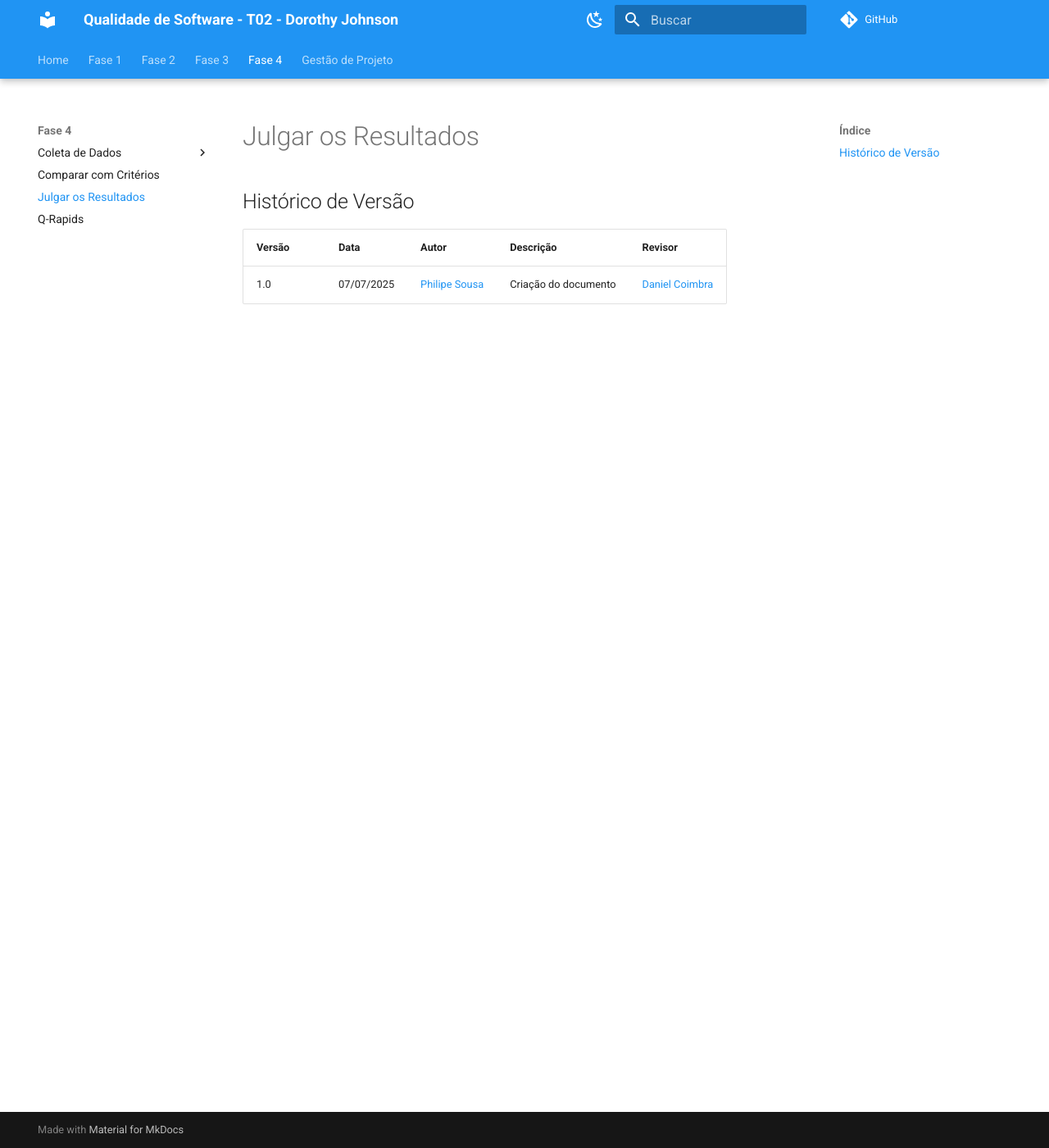
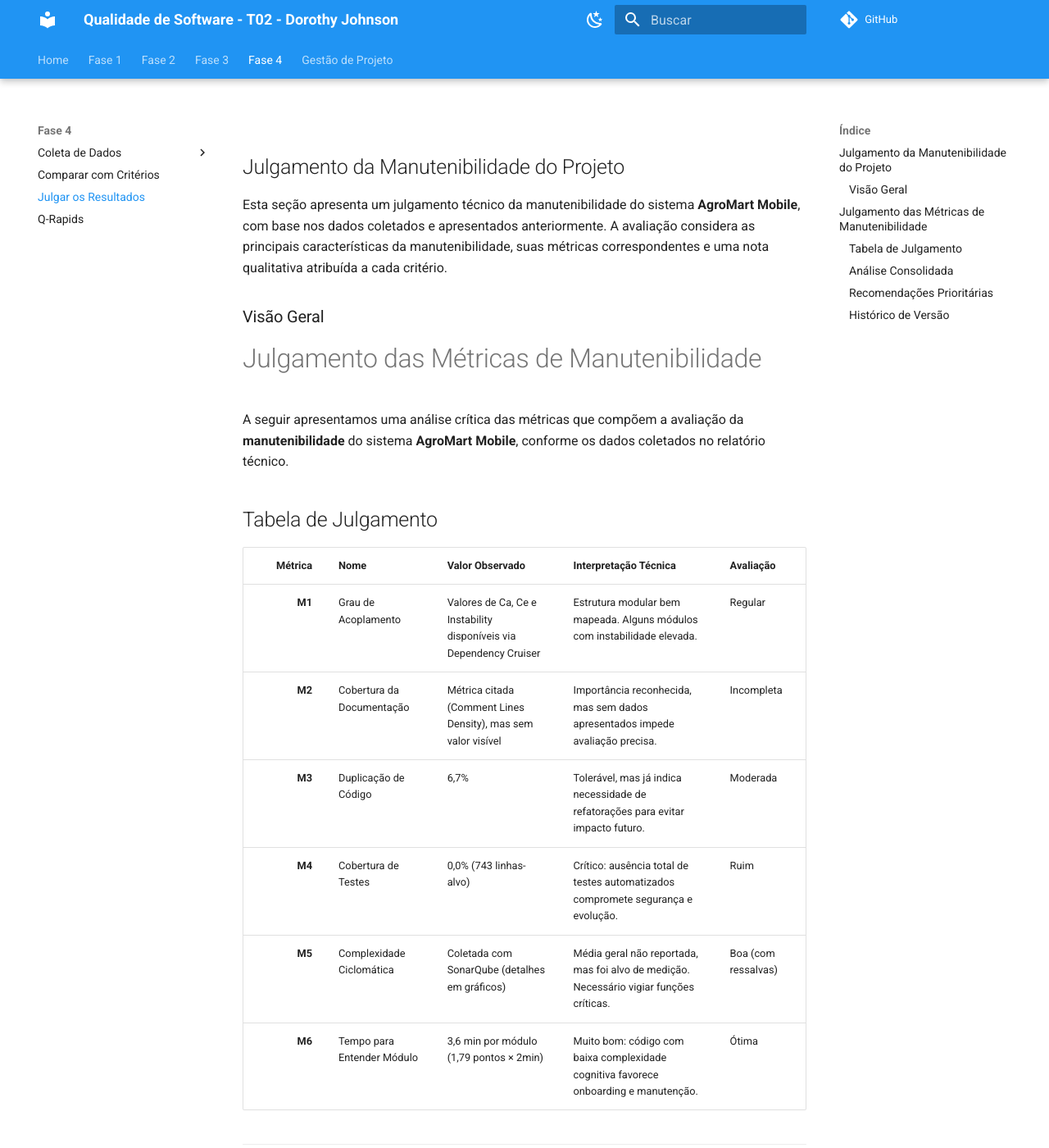
Before and after one commit to FCTE-Qualidade-de-Software-1/2025-1-T02-DOROTHY-JOHNSON, an MkDocs documentation site: the page built from docs/execucao/julgar_cri.md, in a window 1280 px wide and 1400 px high. Shown: the whole window at 82% size. Built offline with MkDocs 1.6.1 and Material for MkDocs 9.7.7, drawn with Linux system fonts in a browser that asks for light colours; comment, search, counter and statistics services are not loaded; some of the changed text lies outside the part shown.

Commit message:
docs: Julgamento das métricas de manutenibilidade

```diff
--- a/docs/execucao/julgar_cri.md
+++ b/docs/execucao/julgar_cri.md
@@ -1,5 +1,50 @@
+## Julgamento da Manutenibilidade do Projeto
+
+Esta seção apresenta um julgamento técnico da manutenibilidade do sistema **AgroMart Mobile**, com base nos dados coletados e apresentados anteriormente. A avaliação considera as principais características da manutenibilidade, suas métricas correspondentes e uma nota qualitativa atribuída a cada critério.
+
+### Visão Geral
+
+# Julgamento das Métricas de Manutenibilidade
+
+A seguir apresentamos uma análise crítica das métricas que compõem a avaliação da **manutenibilidade** do sistema **AgroMart Mobile**, conforme os dados coletados no relatório técnico.
+
+## Tabela de Julgamento
+
+| Métrica | Nome                         | Valor Observado                                 | Interpretação Técnica                                                                 | Avaliação |
+|--------:|------------------------------|-------------------------------------------------|----------------------------------------------------------------------------------------|-----------|
+| **M1**  | Grau de Acoplamento          | Valores de Ca, Ce e Instability disponíveis via Dependency Cruiser | Estrutura modular bem mapeada. Alguns módulos com instabilidade elevada.               | Regular |
+| **M2**  | Cobertura da Documentação    | Métrica citada (Comment Lines Density), mas sem valor visível | Importância reconhecida, mas sem dados apresentados impede avaliação precisa.          | Incompleta |
+| **M3**  | Duplicação de Código         | 6,7%                                             | Tolerável, mas já indica necessidade de refatorações para evitar impacto futuro.       | Moderada |
+| **M4**  | Cobertura de Testes          | 0,0% (743 linhas-alvo)                          | Crítico: ausência total de testes automatizados compromete segurança e evolução.       | Ruim |
+| **M5**  | Complexidade Ciclomática     | Coletada com SonarQube (detalhes em gráficos)   | Média geral não reportada, mas foi alvo de medição. Necessário vigiar funções críticas.| Boa (com ressalvas) |
+| **M6**  | Tempo para Entender Módulo   | 3,6 min por módulo (1,79 pontos × 2min)         | Muito bom: código com baixa complexidade cognitiva favorece onboarding e manutenção.   | Ótima |
+
+---
+
+## Análise Consolidada
+
+| Categoria         | Avaliação Global        | Justificativa                                                                 |
+|-------------------|-------------------------|-------------------------------------------------------------------------------|
+| **Pontos Fortes** | M5, M6                  | Código fácil de entender e com baixa complexidade cognitiva.                 |
+| **Pontos Médios** | M1, M2, M3              | Modularidade e documentação presentes, mas com oportunidades de melhoria.    |
+| **Ponto Crítico** | M4                      | A ausência total de testes automatizados é o maior risco atual do sistema.   |
+
+---
+
+## Recomendações Prioritárias
+
+1. **[URGENTE] Implementar testes automatizados (unitários e de integração).**
+2. **Melhorar a cobertura de documentação** e padronizar os comentários de código.
+3. **Refatorar trechos duplicados** e prevenir a duplicação crescente.
+4. Monitorar módulos com alta instabilidade e complexidade ciclomática.
+
+---
+
+
+
 ## Histórico de Versão
 
 | Versão | Data       | Autor                                              | Descrição                                | Revisor                                            |
 | ------ | ---------- | -------------------------------------------------- | ---------------------------------------- | -------------------------------------------------- |
 | 1.0    | 07/07/2025 | [Philipe Sousa](https://github.com/PhilipeSousa)         | Criação do documento                     | [Daniel Coimbra](https://github.com/DanielCoimbra) |
+| 1.1    | 08/07/2025 | [Gabriel Bertolazi](https://github.com/Bertolazi         | Conteúdo adicionado                     |           |
```
